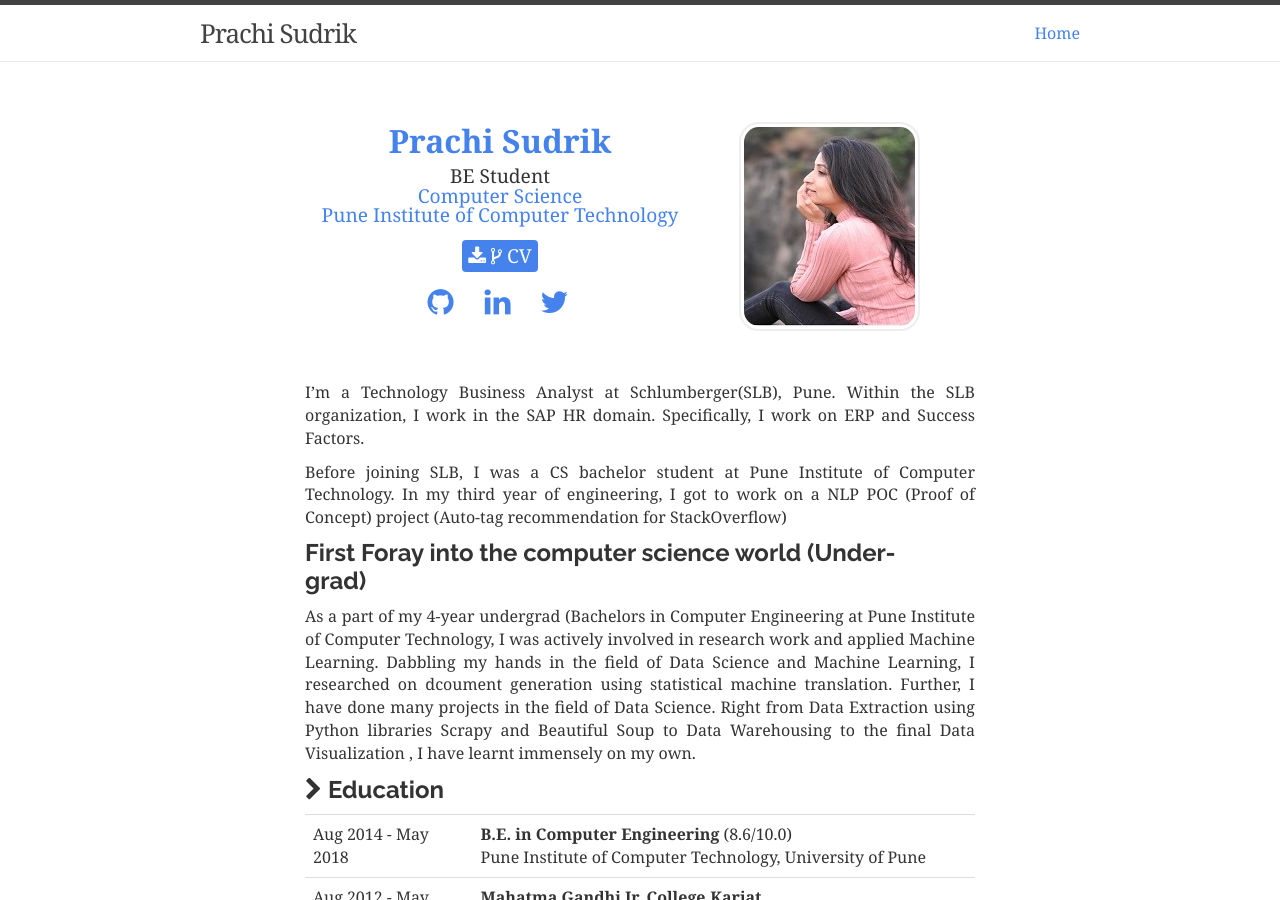
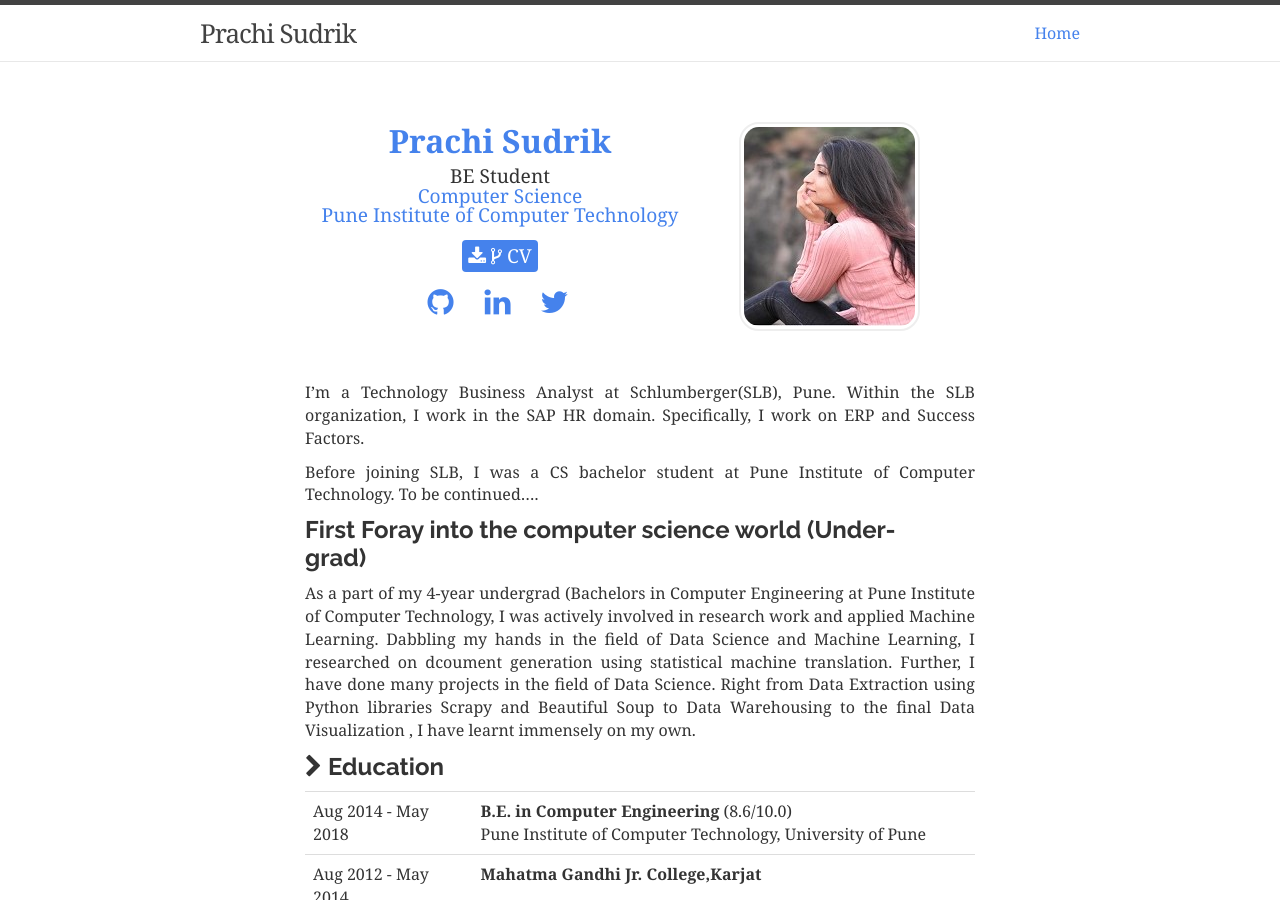
Before and after one commit to prachisudrik/prachisudrik.github.io, a Jekyll site: the page built from about.md, in a window 1280 px wide and 900 px high. Built offline with Jekyll 4.4.1, drawn with Linux system fonts in a browser that asks for light colours; nearby versions of some CDN libraries; comment, search, counter and statistics services are not loaded.

Commit message:
Update cv.md

```diff
--- a/_includes/cv.md
+++ b/_includes/cv.md
@@ -1,6 +1,6 @@
 I'm a Technology Business Analyst at Schlumberger(SLB), Pune. Within the SLB organization, I work in the SAP HR domain. Specifically, I work on ERP and Success Factors.
 
-Before joining SLB, I was a CS bachelor student at Pune Institute of Computer Technology.  In my third year of engineering, I got to work on a NLP POC (Proof of Concept) project (Auto-tag recommendation for StackOverflow)
+Before joining SLB, I was a CS bachelor student at Pune Institute of Computer Technology. To be continued....
 
 <h2>First Foray into the computer science world (Under-grad)</h2>
 
```
